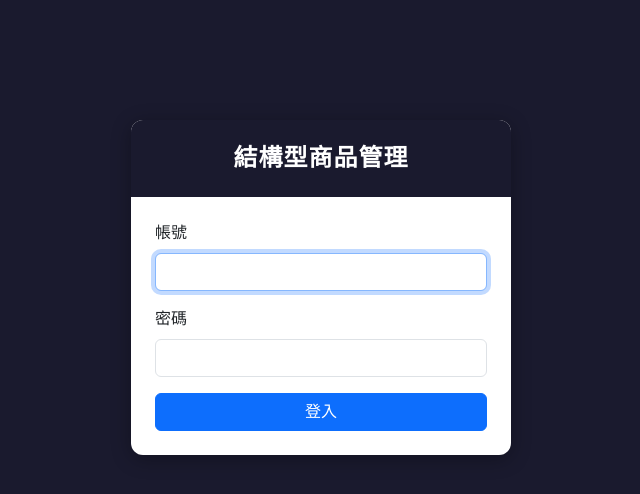
After one commit to Jasper5511/FCNManager, a Flask app: page /login in a window 1280 px wide. The commit adds this page. Shown: the top 494 px of the page, without its empty margins (319-959 px from the left). Run offline with Flask 3, Linux system fonts and the light colour scheme.

Commit message:
Add login authentication and logout

```diff
--- a/app.py
+++ b/app.py
@@ -1,7 +1,8 @@
 import sys, io, os
 os.environ['PYTHONIOENCODING'] = 'utf-8'
 
-from flask import Flask, render_template, request, redirect, url_for, flash, jsonify
+from flask import Flask, render_template, request, redirect, url_for, flash, jsonify, session
+from functools import wraps
 from models import db, Client, Product, Underlying, Position, PriceHistory
 from config import config
 from datetime import date
@@ -17,6 +18,37 @@ db.init_app(app)
 
 with app.app_context():
     db.create_all()
+
+# ── 登入驗證 ─────────────────────────────────────────────────────────────────
+APP_USERNAME = os.environ.get('APP_USERNAME', 'admin')
+APP_PASSWORD = os.environ.get('APP_PASSWORD', 'fcn2026')
+
+
+def login_required(f):
+    @wraps(f)
+    def decorated(*args, **kwargs):
+        if not session.get('logged_in'):
+            return redirect(url_for('login'))
+        return f(*args, **kwargs)
+    return decorated
+
+
+@app.route('/login', methods=['GET', 'POST'])
+def login():
+    if request.method == 'POST':
+        if (request.form['username'] == APP_USERNAME and
+                request.form['password'] == APP_PASSWORD):
+            session['logged_in'] = True
+            return redirect(url_for('dashboard'))
+        flash('帳號或密碼錯誤', 'danger')
+    return render_template('login.html')
+
+
+@app.route('/logout')
+def logout():
+    session.pop('logged_in', None)
+    return redirect(url_for('login'))
+
 
 TICKER_NAME = {
     'NVDA': '輝達', 'AVGO': '博通', 'TSM': '台積電', 'AMD': '超微',
@@ -35,6 +67,7 @@ def inject_ticker_name():
 
 # ── 匯出 Excel ───────────────────────────────────────────────────────────────
 @app.route('/export_excel')
+@login_required
 def export_excel():
     from openpyxl import Workbook
     from openpyxl.styles import Font, Alignment, PatternFill, Border, Side
@@ -206,6 +239,7 @@ def export_excel():
 
 # ── 首頁：持倉總覽 ────────────────────────────────────────────────────────────
 @app.route('/')
+@login_required
 def dashboard():
     active = Product.query.filter_by(status='active').order_by(Product.created_at).all()
     return render_template('dashboard.html', active=active, today=date.today())
@@ -213,6 +247,7 @@ def dashboard():
 
 # ── 已出場(KO)頁面 ───────────────────────────────────────────────────────────
 @app.route('/ko')
+@login_required
 def ko_history():
     products = Product.query.filter_by(status='ko_exited').order_by(Product.maturity_date.desc()).all()
     return render_template('ko_history.html', products=products)
@@ -220,6 +255,7 @@ def ko_history():
 
 # ── 更新收盤價 ────────────────────────────────────────────────────────────────
 @app.route('/fetch_prices')
+@login_required
 def fetch_prices():
     import yfinance as yf
     active = Product.query.filter_by(status='active').all()
@@ -274,12 +310,14 @@ def fetch_prices():
 
 # ── 客戶管理 ──────────────────────────────────────────────────────────────────
 @app.route('/clients')
+@login_required
 def clients():
     all_clients = Client.query.order_by(Client.name).all()
     return render_template('clients/index.html', clients=all_clients)
 
 
 @app.route('/clients/add', methods=['GET', 'POST'])
+@login_required
 def add_client():
     if request.method == 'POST':
         name = request.form['name'].strip()
@@ -299,6 +337,7 @@ def add_client():
 
 
 @app.route('/clients/<int:cid>/delete', methods=['POST'])
+@login_required
 def delete_client(cid):
     c = Client.query.get_or_404(cid)
     if c.positions:
@@ -312,6 +351,7 @@ def delete_client(cid):
 
 # ── 商品管理 ──────────────────────────────────────────────────────────────────
 @app.route('/products')
+@login_required
 def products():
     active = Product.query.filter_by(status='active').order_by(Product.created_at).all()
     ko_done = Product.query.filter_by(status='ko_exited').order_by(Product.created_at.desc()).all()
@@ -323,6 +363,7 @@ def products():
 
 
 @app.route('/products/add', methods=['GET', 'POST'])
+@login_required
 def add_product():
     clients = Client.query.order_by(Client.name).all()
     if request.method == 'POST':
@@ -385,12 +426,14 @@ def add_product():
 
 
 @app.route('/products/<int:pid>')
+@login_required
 def product_detail(pid):
     p = Product.query.get_or_404(pid)
     return render_template('products/detail.html', product=p, today=date.today())
 
 
 @app.route('/products/<int:pid>/ko_exit', methods=['POST'])
+@login_required
 def ko_exit(pid):
     p = Product.query.get_or_404(pid)
     p.status = 'ko_exited'
@@ -400,6 +443,7 @@ def ko_exit(pid):
 
 
 @app.route('/products/<int:pid>/reactivate', methods=['POST'])
+@login_required
 def reactivate(pid):
     p = Product.query.get_or_404(pid)
     p.status = 'active'
@@ -409,6 +453,7 @@ def reactivate(pid):
 
 
 @app.route('/products/<int:pid>/toggle_ko/<int:uid>', methods=['POST'])
+@login_required
 def toggle_ko(pid, uid):
     u = Underlying.query.get_or_404(uid)
     u.ko_hit = not u.ko_hit
@@ -418,6 +463,7 @@ def toggle_ko(pid, uid):
 
 # ── 編輯商品 ─────────────────────────────────────────────────────────────────
 @app.route('/products/<int:pid>/edit', methods=['GET', 'POST'])
+@login_required
 def edit_product(pid):
     p = Product.query.get_or_404(pid)
     if request.method == 'POST':
@@ -474,6 +520,7 @@ def edit_product(pid):
 
 # ── 部位管理（多客戶同一商品）────────────────────────────────────────────────
 @app.route('/products/<int:pid>/add_position', methods=['POST'])
+@login_required
 def add_position(pid):
     f = request.form
     pos = Position(
@@ -490,6 +537,7 @@ def add_position(pid):
 
 # ── API：新增客戶（AJAX）─────────────────────────────────────────────────────
 @app.route('/api/clients', methods=['POST'])
+@login_required
 def api_add_client():
     data = request.get_json()
     name = data.get('name', '').strip()
--- a/templates/base.html
+++ b/templates/base.html
@@ -33,7 +33,8 @@
             <a href="/ko" class="btn btn-outline-warning btn-sm me-1">已出場(KO)</a>
             <a href="/products" class="btn btn-outline-light btn-sm me-1">所有商品</a>
             <a href="/clients" class="btn btn-outline-light btn-sm me-1">客戶</a>
-            <a href="/export_excel" class="btn btn-outline-success btn-sm">匯出 Excel</a>
+            <a href="/export_excel" class="btn btn-outline-success btn-sm me-1">匯出 Excel</a>
+            <a href="/logout" class="btn btn-outline-danger btn-sm">登出</a>
         </div>
     </nav>
     <div class="container-fluid px-4">
--- /dev/null
+++ b/templates/login.html
@@ -0,0 +1,46 @@
+<!DOCTYPE html>
+<html lang="zh-TW">
+<head>
+    <meta charset="UTF-8">
+    <meta name="viewport" content="width=device-width, initial-scale=1.0">
+    <title>登入 - 結構型商品</title>
+    <link href="https://cdn.jsdelivr.net/npm/bootstrap@5.3.3/dist/css/bootstrap.min.css" rel="stylesheet">
+    <style>
+        body { background: #1a1a2e; font-family: 'Microsoft JhengHei', sans-serif; }
+        .login-card {
+            max-width: 380px; margin: 120px auto;
+            border: none; box-shadow: 0 4px 20px rgba(0,0,0,.3); border-radius: 12px;
+        }
+        .login-header { background: #1a1a2e; color: #fff; text-align: center;
+            padding: 24px; border-radius: 12px 12px 0 0; }
+        .login-header h4 { margin: 0; font-weight: 700; letter-spacing: 1px; }
+    </style>
+</head>
+<body>
+    <div class="login-card card">
+        <div class="login-header">
+            <h4>結構型商品管理</h4>
+        </div>
+        <div class="card-body p-4">
+            {% with messages = get_flashed_messages(with_categories=true) %}
+            {% if messages %}
+                {% for cat, msg in messages %}
+                <div class="alert alert-{{ cat }} py-2">{{ msg }}</div>
+                {% endfor %}
+            {% endif %}
+            {% endwith %}
+            <form method="POST">
+                <div class="mb-3">
+                    <label class="form-label">帳號</label>
+                    <input name="username" class="form-control" required autofocus>
+                </div>
+                <div class="mb-3">
+                    <label class="form-label">密碼</label>
+                    <input name="password" type="password" class="form-control" required>
+                </div>
+                <button class="btn btn-primary w-100">登入</button>
+            </form>
+        </div>
+    </div>
+</body>
+</html>
```
